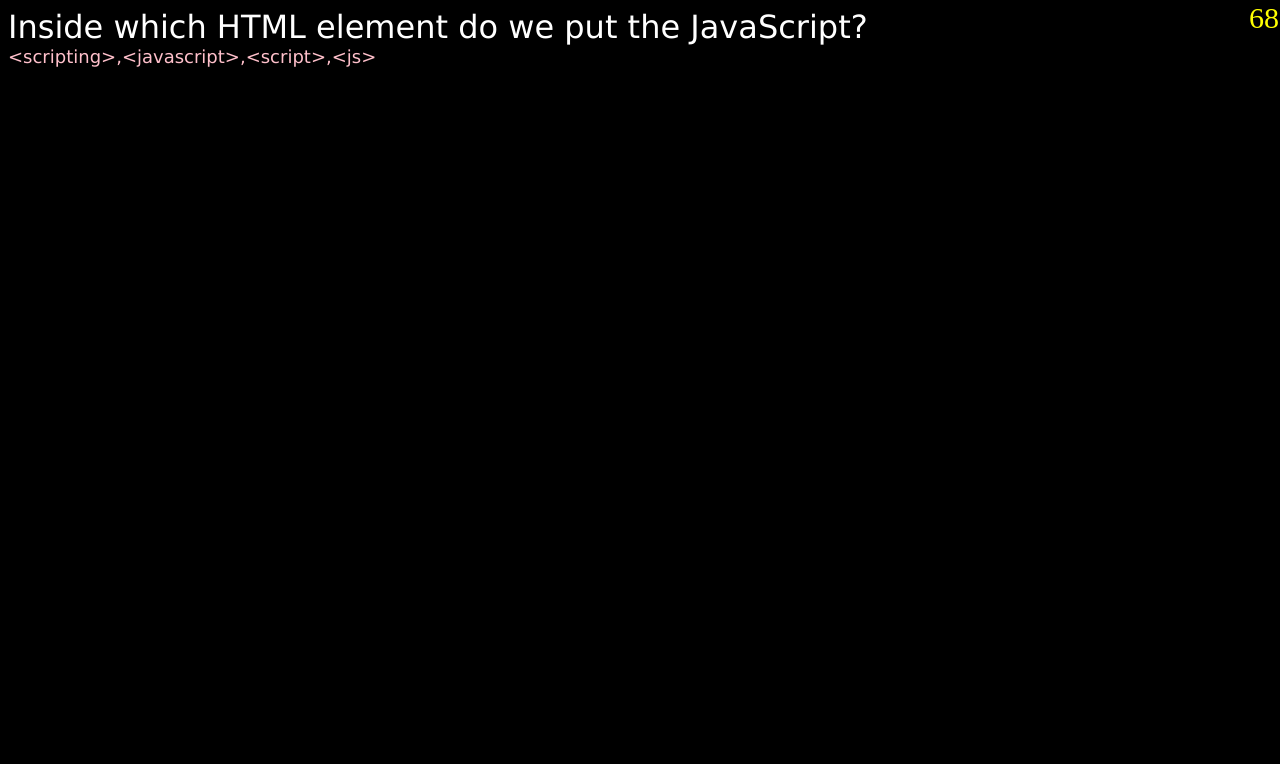
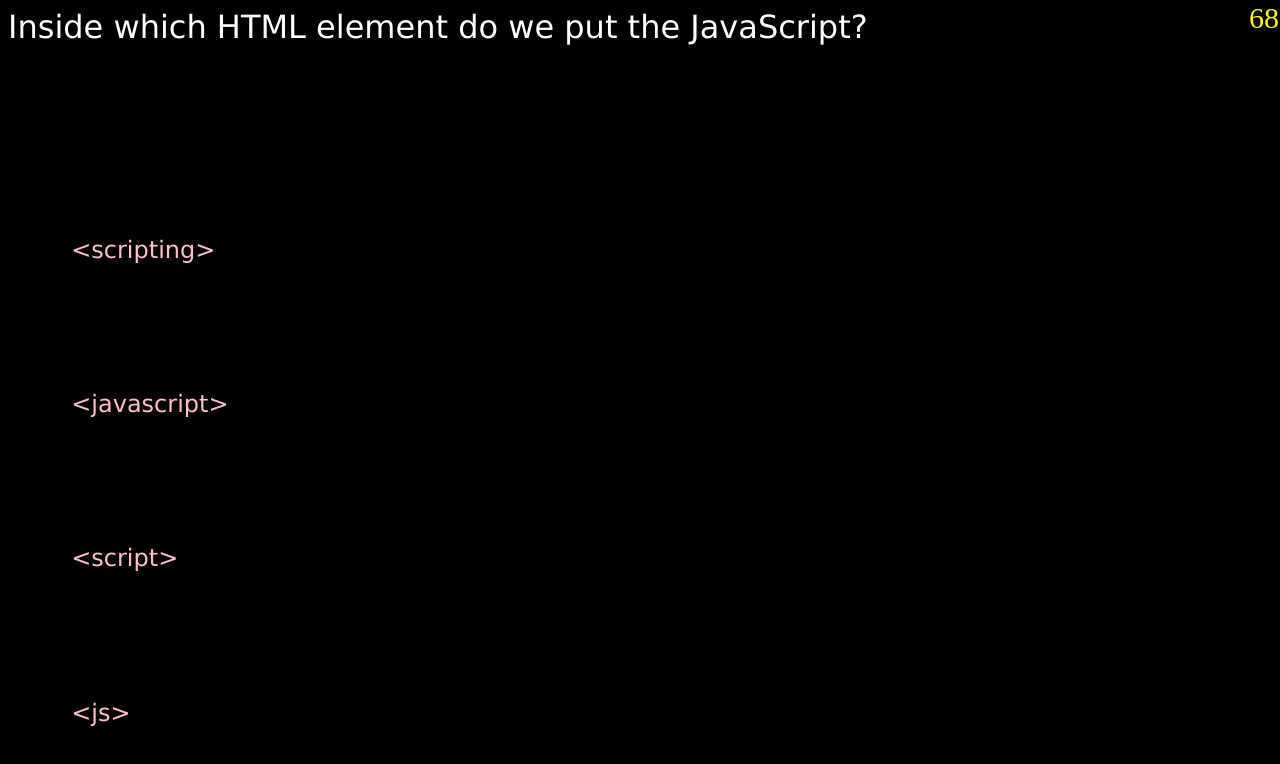
Before and after one commit to L10N37/JavaScript-Knowledge-Quiz, a plain HTML site: page index.html in a window 1280 px wide. Both pictures are taken after a click on the button "I'm Ready!". Drawn offline with Linux system fonts and the light colour scheme.

Commit message:
progress save

```diff
--- a/assets/css/style.css
+++ b/assets/css/style.css
@@ -45,11 +45,13 @@
     font-family: Verdana, Geneva, Tahoma, sans-serif;
     color:white;
     font-size: 32px;
+    padding-bottom: 10%;
 }
 
-
 #answersID{
+    padding: 5%;
     font-family: Verdana, Geneva, Tahoma, sans-serif;
     color:pink;
-    font-size: 18px;
+    font-size: 24px;
+    text-align: left;
 }
--- a/assets/js/script.js
+++ b/assets/js/script.js
@@ -29,7 +29,7 @@
 
 function timerDisplay(){
     // Times up stuff
-    if (timeStart<=0){
+    if (timeStart==0 || timeStart<0){
         alert("Time's up!");
         location.reload();
         }
@@ -55,22 +55,44 @@
     // display question array of objects question # as per index value
     questionVar.innerHTML = questions[index].question;
     // Generate Answers
-    let answersVar= document.createElement("div");
-    answersVar.className= "answersClass";
-    answersVar.id="answersID";
-    document.body.appendChild(answersVar);
+    //1
+    let answersVar0= document.createElement("div");
+    answersVar0.className= "answersClass";
+    answersVar0.id="answersID";
+    document.body.appendChild(answersVar0);
+    //2
+    let answersVar1= document.createElement("div");
+    answersVar1.className= "answersClass";
+    answersVar1.id="answersID";
+    document.body.appendChild(answersVar1);
+    //3
+    let answersVar2= document.createElement("div");
+    answersVar2.className= "answersClass";
+    answersVar2.id="answersID";
+    document.body.appendChild(answersVar2);
+    //4
+    let answersVar3= document.createElement("div");
+    answersVar3.className= "answersClass";
+    answersVar3.id="answersID";
+    document.body.appendChild(answersVar3);
     // pluck answers from object array, as per current question index value
     // and display in random order each quiz through
     let randomAnswer1to4 =[];
+    let AnswersJumbled =[];
     for (let i= 0; i < 4; i++) {
         const randomIndex = Math.floor(Math.random() * questions[index].answers.length);
         randomAnswer1to4[i] = questions[index].answers[randomIndex];
         // remove the answer from array, method sets new array length,
         // so we can't generate the same answer multiple times
         questions[index].answers.splice(randomIndex, 1);
-        answersVar.innerHTML = randomAnswer1to4;
+        AnswersJumbled[i] =  randomAnswer1to4[i];
+        console.log(AnswersJumbled[i]);
     }
-
+    //AnswersJumbled = AnswersJumbled.join('');
+    answersVar0.innerHTML = AnswersJumbled[0];
+    answersVar1.innerHTML = AnswersJumbled[1];
+    answersVar2.innerHTML = AnswersJumbled[2];
+    answersVar3.innerHTML = AnswersJumbled[3];
 
  //  console.log(randomAnswer1to4) //test logger
 
```
